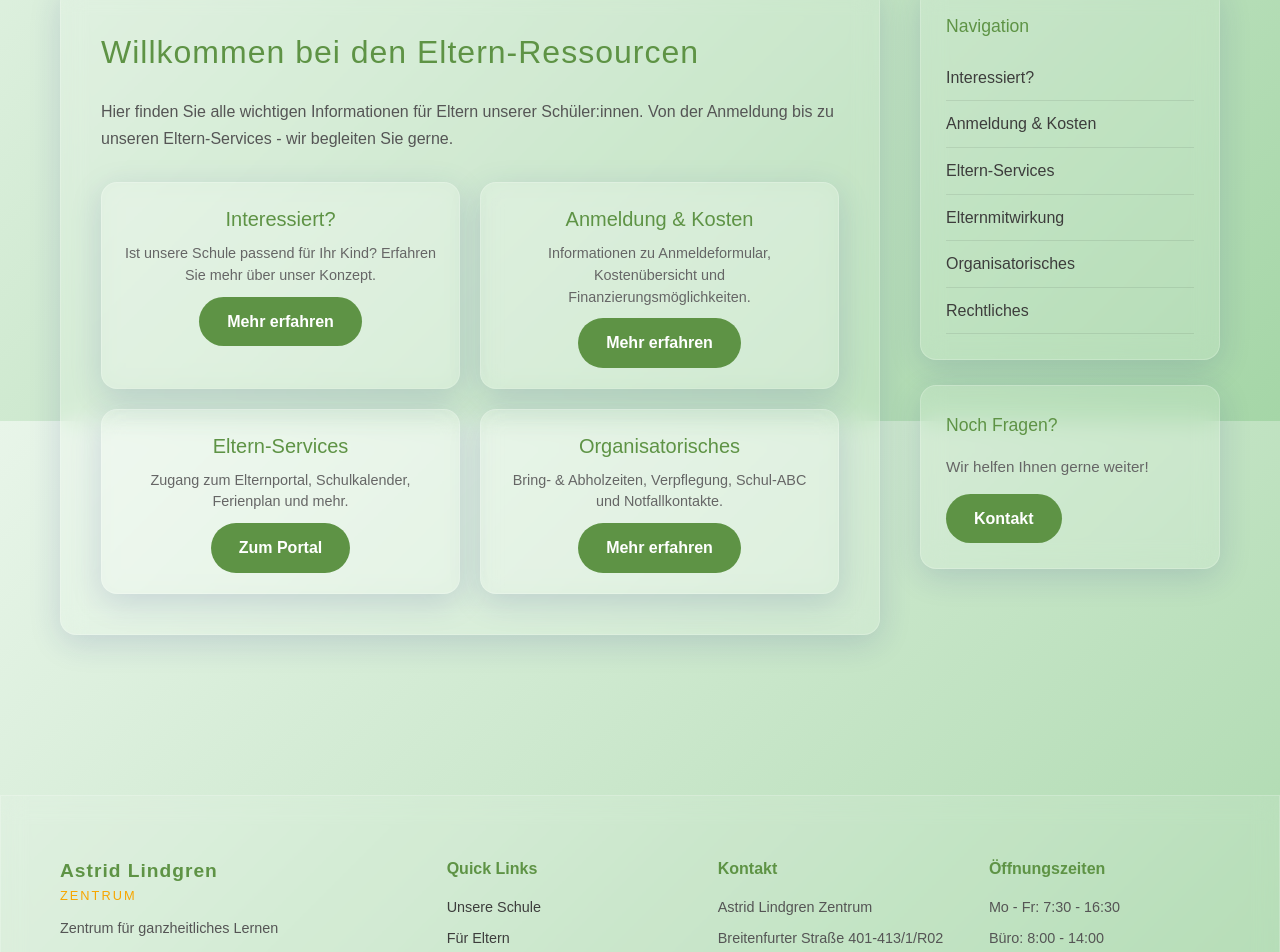
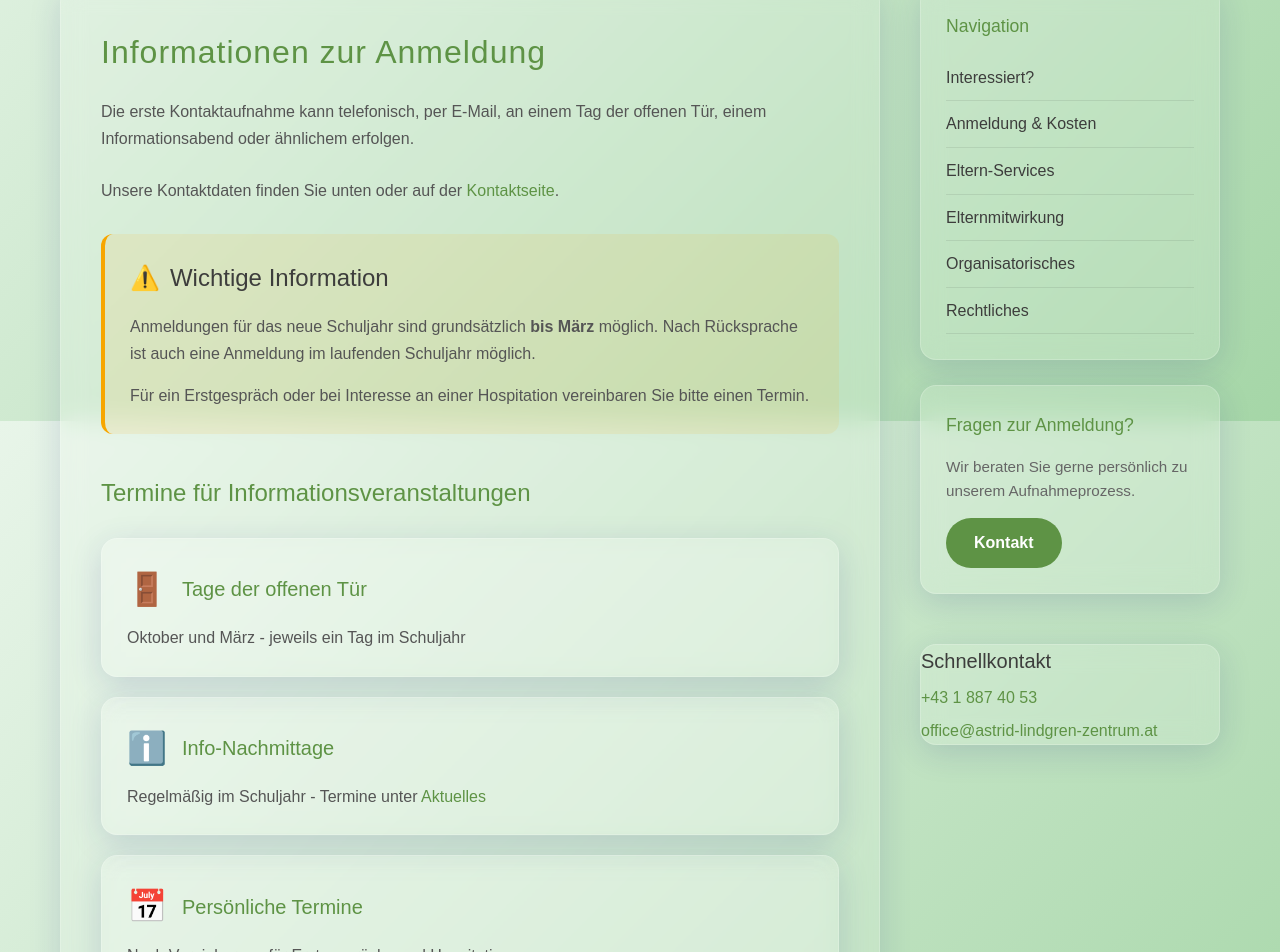
Before and after one commit to jmueller-bit/homepage-v4, a React (Vite) app: page /eltern/anmeldung in a window 1280 px wide. Shown: the part 379-1331 px from the top of the page. Built offline with nearby package versions, Linux system fonts and the light colour scheme; no server answers.

Commit message:
Add ElternAnmeldung page with registration information and events

```diff
--- a/src/App.jsx
+++ b/src/App.jsx
@@ -7,6 +7,7 @@ import Schule from './pages/Schule';
 import FuersEltern from './pages/FuersEltern';
 import ElternServices from './pages/ElternServices';
 import ElternOrganisatorisches from './pages/ElternOrganisatorisches';
+import ElternAnmeldung from './pages/ElternAnmeldung';
 import Schulleben from './pages/Schulleben';
 import UeberUns from './pages/UeberUns';
 import Team from './pages/Team';
@@ -28,6 +29,7 @@ function App() {
           <Routes>
             <Route path="/" element={<Home />} />
             <Route path="/schule/*" element={<Schule />} />
+            <Route path="/eltern/anmeldung" element={<ElternAnmeldung />} />
             <Route path="/eltern/services" element={<ElternServices />} />
             <Route path="/eltern/organisatorisches" element={<ElternOrganisatorisches />} />
             <Route path="/eltern/*" element={<FuersEltern />} />
--- /dev/null
+++ b/src/pages/ElternAnmeldung.jsx
@@ -0,0 +1,167 @@
+import { Link } from 'react-router-dom';
+import './PageTemplate.css';
+
+const sections = [
+  { path: '/eltern/interessiert', title: 'Interessiert?' },
+  { path: '/eltern/anmeldung', title: 'Anmeldung & Kosten' },
+  { path: '/eltern/services', title: 'Eltern-Services' },
+  { path: '/eltern/mitwirkung', title: 'Elternmitwirkung' },
+  { path: '/eltern/organisatorisches', title: 'Organisatorisches' },
+  { path: '/eltern/rechtliches', title: 'Rechtliches' },
+];
+
+function ElternAnmeldung() {
+  return (
+    <div className="page-template">
+      <section className="page-hero">
+        <div className="container">
+          <h1>Anmeldung</h1>
+          <p className="hero-subtitle">Wir begleiten Sie und Ihr Kind auf dem Weg zu uns - Schritt für Schritt</p>
+        </div>
+      </section>
+
+      <section className="page-content section">
+        <div className="container">
+          <div className="content-grid">
+            <div className="main-content glass">
+              <h2>Informationen zur Anmeldung</h2>
+              <p style={{ lineHeight: '1.7', marginBottom: '25px' }}>
+                Die erste Kontaktaufnahme kann telefonisch, per E-Mail, an einem Tag der offenen Tür,
+                einem Informationsabend oder ähnlichem erfolgen.
+              </p>
+              <p style={{ lineHeight: '1.7', marginBottom: '30px' }}>
+                Unsere Kontaktdaten finden Sie unten oder auf der <Link to="/kontakt">Kontaktseite</Link>.
+              </p>
+
+              <div className="info-highlight" style={{
+                background: 'rgba(247, 166, 0, 0.1)',
+                padding: '25px',
+                borderRadius: '12px',
+                borderLeft: '4px solid var(--orange)',
+                marginBottom: '40px'
+              }}>
+                <h3 style={{ color: 'var(--dark-gray)', marginBottom: '15px', display: 'flex', alignItems: 'center', gap: '10px' }}>
+                  <span style={{ fontSize: '1.5rem' }}>⚠️</span>
+                  Wichtige Information
+                </h3>
+                <p style={{ lineHeight: '1.7', color: '#555' }}>
+                  Anmeldungen für das neue Schuljahr sind grundsätzlich <strong>bis März</strong> möglich.
+                  Nach Rücksprache ist auch eine Anmeldung im laufenden Schuljahr möglich.
+                </p>
+                <p style={{ marginTop: '15px', lineHeight: '1.7', color: '#555' }}>
+                  Für ein Erstgespräch oder bei Interesse an einer Hospitation vereinbaren Sie bitte einen Termin.
+                </p>
+              </div>
+
+              <h3 style={{ color: 'var(--primary-green)', marginBottom: '25px', marginTop: '40px' }}>
+                Termine für Informationsveranstaltungen
+              </h3>
+
+              <div className="event-cards" style={{ display: 'flex', flexDirection: 'column', gap: '20px' }}>
+                <div className="event-card glass" style={{ padding: '25px' }}>
+                  <div style={{ display: 'flex', alignItems: 'center', gap: '15px', marginBottom: '10px' }}>
+                    <span style={{ fontSize: '2rem' }}>🚪</span>
+                    <h4 style={{ margin: 0, color: 'var(--primary-green)' }}>Tage der offenen Tür</h4>
+                  </div>
+                  <p style={{ color: '#555', lineHeight: '1.6', margin: 0 }}>
+                    Oktober und März - jeweils ein Tag im Schuljahr
+                  </p>
+                </div>
+
+                <div className="event-card glass" style={{ padding: '25px' }}>
+                  <div style={{ display: 'flex', alignItems: 'center', gap: '15px', marginBottom: '10px' }}>
+                    <span style={{ fontSize: '2rem' }}>ℹ️</span>
+                    <h4 style={{ margin: 0, color: 'var(--primary-green)' }}>Info-Nachmittage</h4>
+                  </div>
+                  <p style={{ color: '#555', lineHeight: '1.6', margin: 0 }}>
+                    Regelmäßig im Schuljahr - Termine unter <Link to="/schulleben/news" style={{ color: 'var(--primary-green)' }}>Aktuelles</Link>
+                  </p>
+                </div>
+
+                <div className="event-card glass" style={{ padding: '25px' }}>
+                  <div style={{ display: 'flex', alignItems: 'center', gap: '15px', marginBottom: '10px' }}>
+                    <span style={{ fontSize: '2rem' }}>📅</span>
+                    <h4 style={{ margin: 0, color: 'var(--primary-green)' }}>Persönliche Termine</h4>
+                  </div>
+                  <p style={{ color: '#555', lineHeight: '1.6', margin: 0 }}>
+                    Nach Vereinbarung für Erstgespräche und Hospitationen
+                  </p>
+                </div>
+              </div>
+
+              <div className="news-cta" style={{ marginTop: '30px', padding: '20px', background: 'rgba(94, 147, 69, 0.05)', borderRadius: '8px' }}>
+                <p style={{ margin: 0, color: '#555' }}>
+                  Aktuelle Termine finden Sie unter <Link to="/schulleben/news" style={{ color: 'var(--primary-green)', fontWeight: '600' }}>Aktuelles</Link>
+                </p>
+              </div>
+
+              <div className="cta-section" style={{
+                marginTop: '50px',
+                padding: '40px',
+                background: 'linear-gradient(135deg, var(--primary-green) 0%, var(--teal) 100%)',
+                borderRadius: '16px',
+                color: 'white',
+                textAlign: 'center'
+              }}>
+                <h3 style={{ color: 'white', marginBottom: '15px', fontSize: '1.5rem' }}>
+                  Wir freuen uns auf Sie!
+                </h3>
+                <p style={{ marginBottom: '25px', opacity: 0.95, maxWidth: '500px', margin: '0 auto 25px' }}>
+                  Beginnen Sie jetzt den Weg zu einer ganzheitlichen Bildung für Ihr Kind.
+                  Kontaktieren Sie uns für ein Erstgespräch.
+                </p>
+                <Link to="/kontakt" className="btn btn-primary" style={{
+                  background: 'white',
+                  color: 'var(--primary-green)',
+                  fontSize: '1.1rem',
+                  padding: '15px 35px'
+                }}>
+                  Kontakt aufnehmen
+                </Link>
+              </div>
+
+              <div className="back-link" style={{ marginTop: '40px', textAlign: 'center' }}>
+                <Link to="/eltern" style={{ color: '#666', display: 'inline-flex', alignItems: 'center', gap: '8px' }}>
+                  ← Zurück zur Eltern-Übersicht
+                </Link>
+              </div>
+            </div>
+
+            <div className="sidebar">
+              <div className="sidebar-menu glass">
+                <h4>Navigation</h4>
+                {sections.map((section) => (
+                  <Link
+                    key={section.path}
+                    to={section.path}
+                    className={`sidebar-link ${section.path === '/eltern/anmeldung' ? 'active' : ''}`}
+                  >
+                    {section.title}
+                  </Link>
+                ))}
+              </div>
+
+              <div className="sidebar-cta glass">
+                <h4>Fragen zur Anmeldung?</h4>
+                <p>Wir beraten Sie gerne persönlich zu unserem Aufnahmeprozess.</p>
+                <Link to="/kontakt" className="btn btn-primary">Kontakt</Link>
+              </div>
+
+              <div className="sidebar-contact glass" style={{ marginTop: '25px' }}>
+                <h4>Schnellkontakt</h4>
+                <p style={{ marginBottom: '8px' }}>
+                  <a href="tel:+4318874053" style={{ color: 'var(--primary-green)' }}>+43 1 887 40 53</a>
+                </p>
+                <p>
+                  <a href="mailto:office@astrid-lindgren-zentrum.at" style={{ color: 'var(--primary-green)' }}>office@astrid-lindgren-zentrum.at</a>
+                </p>
+              </div>
+            </div>
+          </div>
+        </div>
+      </section>
+    </div>
+  );
+}
+
+export default ElternAnmeldung;
```
